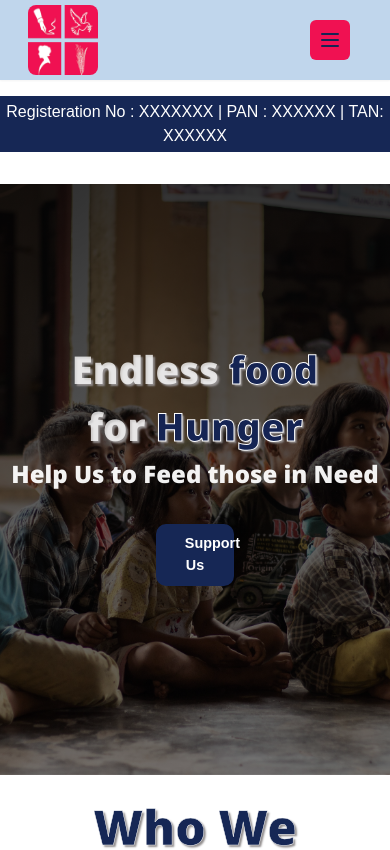
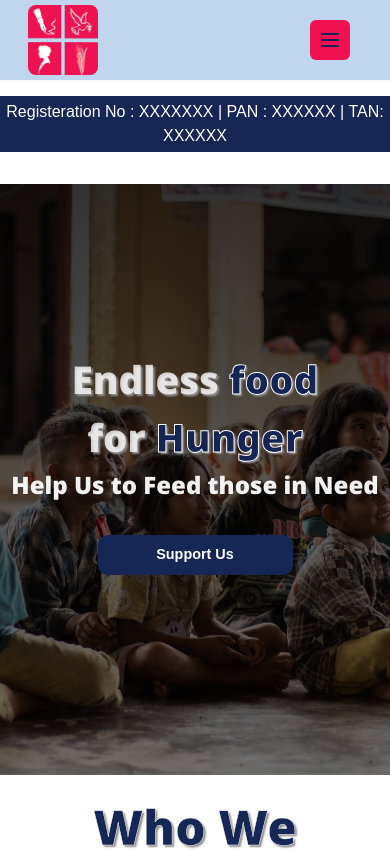
Before and after one commit to JatinPandey26/TanmaySachin_Foundation, a Next.js app: page / in a window 390 px wide. Shown: the top 850 px of the page. Built offline with nearby package versions, Linux system fonts and the light colour scheme.

Commit message:
homepage bg update

```diff
--- a/components/homepageBg/styles.module.scss
+++ b/components/homepageBg/styles.module.scss
@@ -55,6 +55,12 @@
       margin: 2rem;
       width: 20%;
       border-radius: 10px;
+      @media screen and (max-width:700px) {
+        width: 30%;
+      }
+      @media screen and (max-width:400px) {
+        width: 50%;
+      }
     }
   }
 }
--- a/components/navbar/index.js
+++ b/components/navbar/index.js
@@ -108,7 +108,7 @@ function Navbar() {
                         width="30%"
                         height="30%"
                       />
-                      <p>Donate Now</p>
+                      <p className="ml-2">Donate Now</p>
                     </span>
                   </Link>
                 </div>
```
